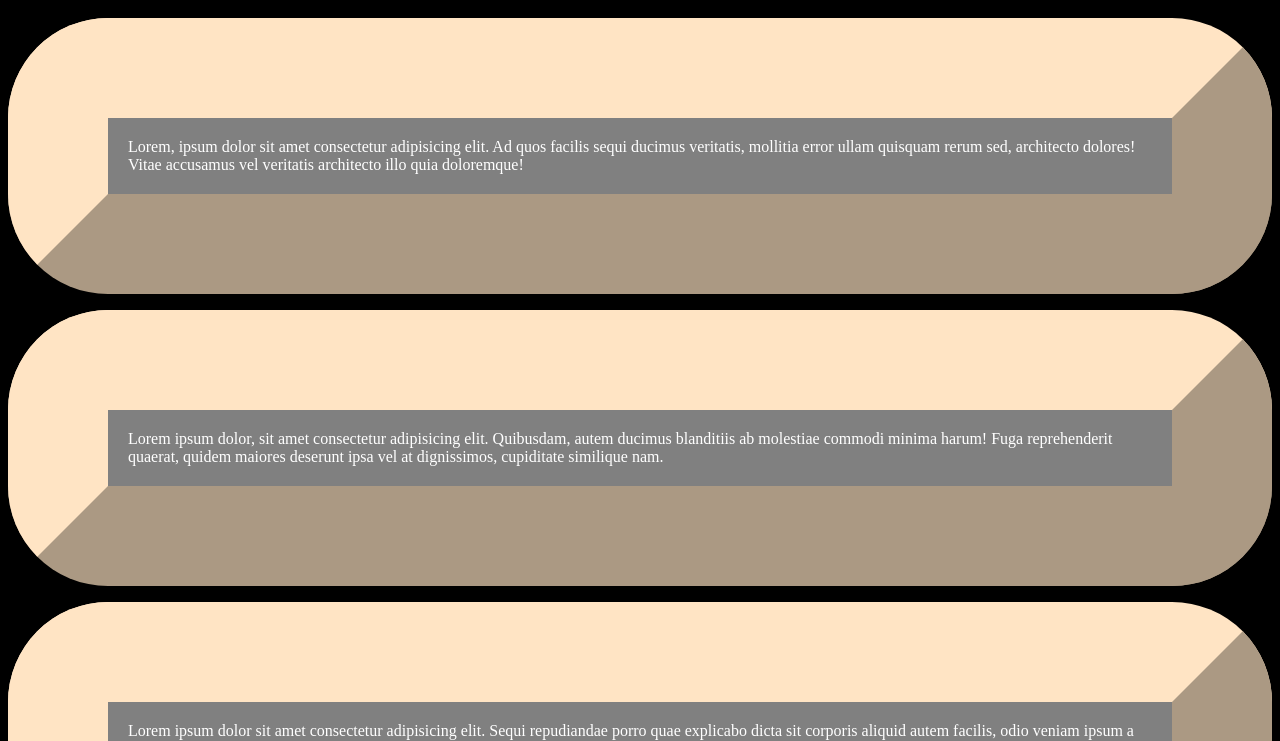
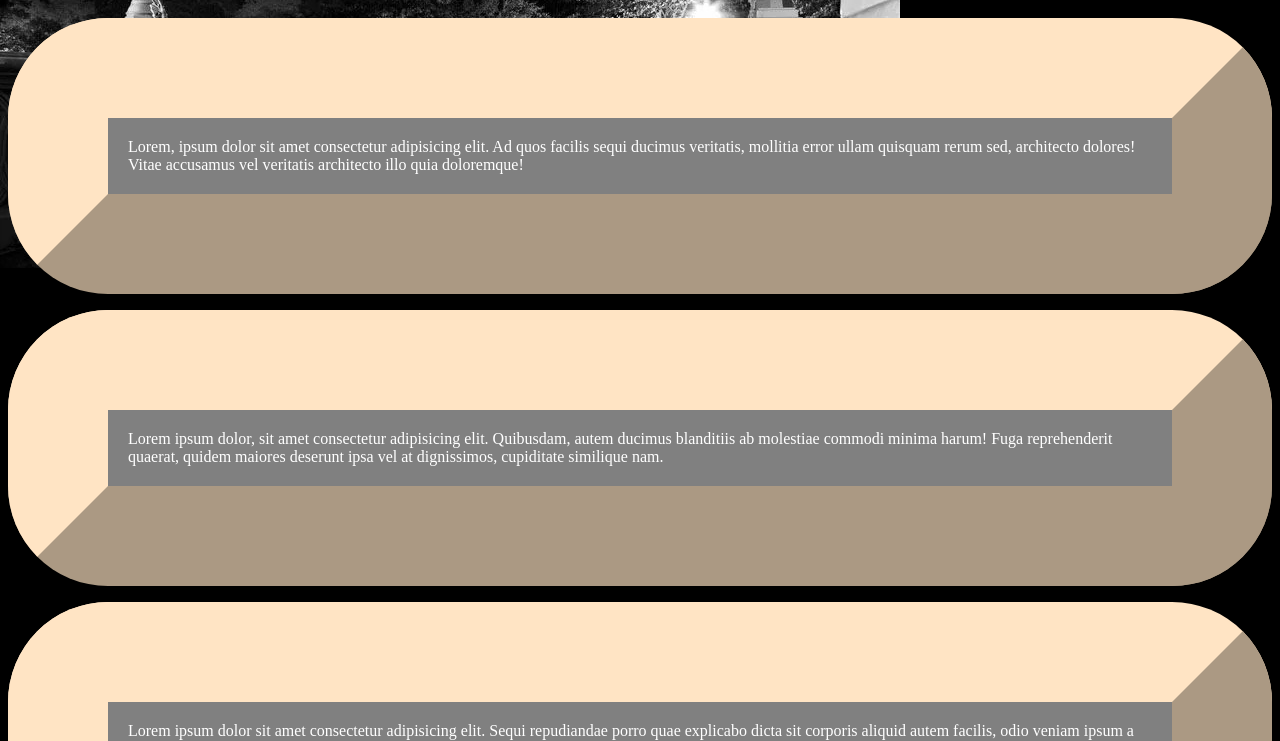
Before and after one commit to laloCodesCode/CSS, a plain HTML site: page index.html in a window 1280 px wide. Shown: the part 332-1073 px from the top of the page. Drawn offline with Linux system fonts and the light colour scheme.

Commit message:
more progress

```diff
--- a/Style.css
+++ b/Style.css
@@ -1,5 +1,14 @@
 body{
+    color: beige;
+    background: linear-gradient(black, purple);
+    background-repeat: no-repeat;
     background-color: black;
+}
+body{
+    background-image: url("City.jpeg");
+    background-repeat: no-repeat;
+    background-attachment: fixed;
+
 }
 
 h1{
```
Also changed, not shown: City.jpeg (added).
